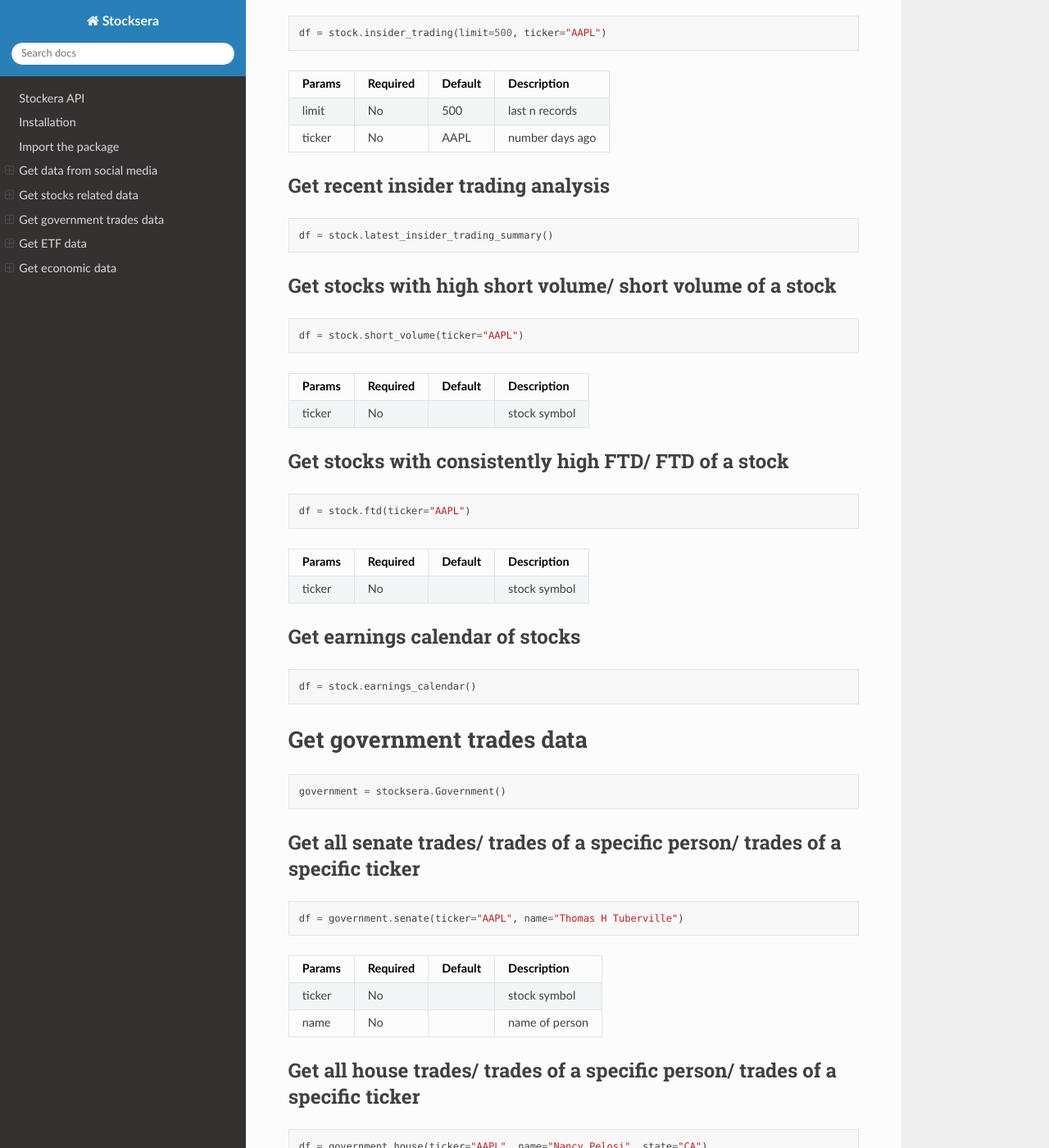
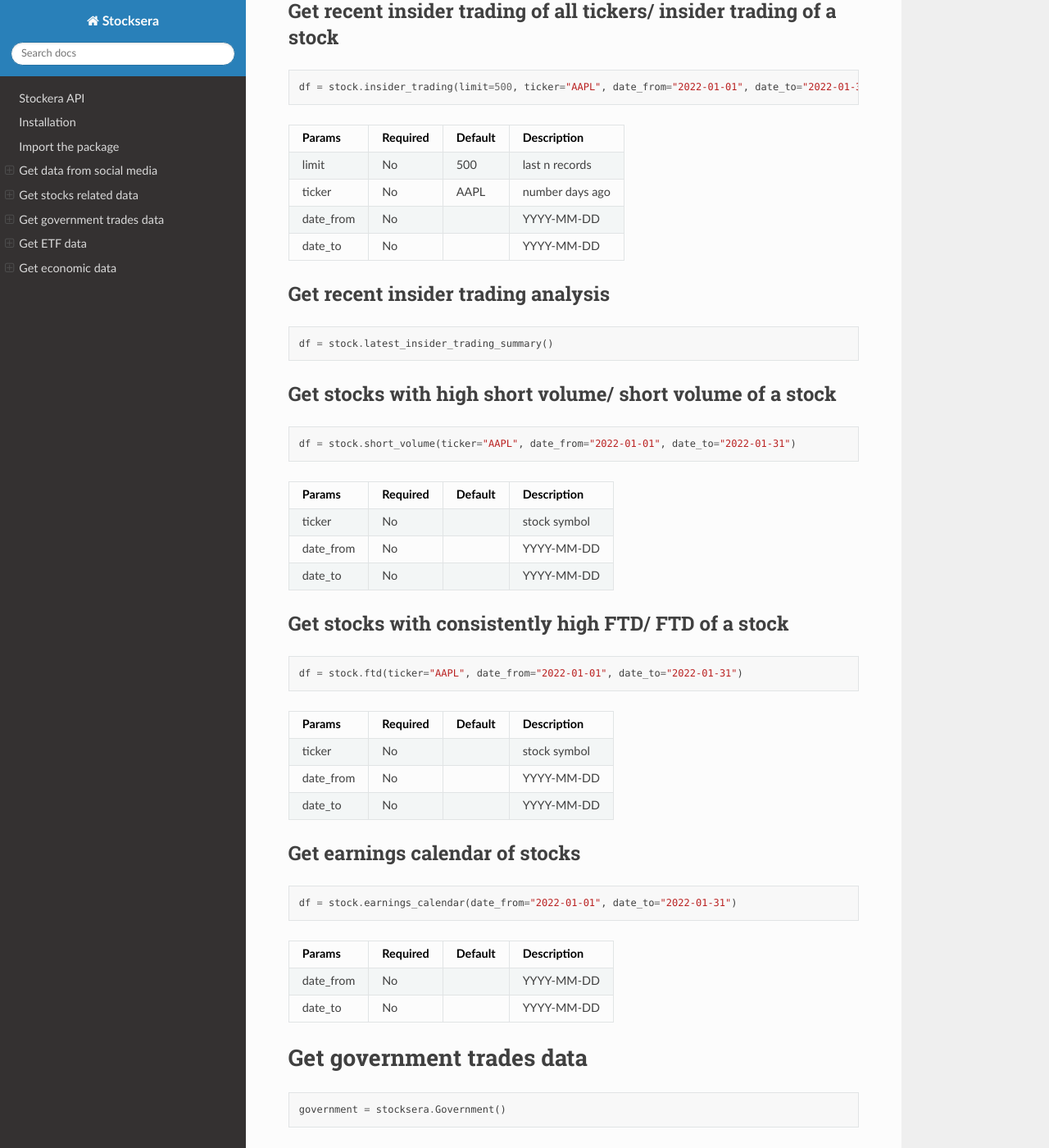
Before and after one commit to guanquann/Stocksera-API, a Sphinx documentation site: the page built from docs/index.rst, in a window 1280 px wide and 1400 px high, scrolled down 2217 px. Shown: the whole window at 82% size. Built offline with Sphinx 7.4.7 and the Read the Docs theme 2.0.0, drawn with Linux system fonts in a browser that asks for light colours; some of the changed text lies outside the part shown.

Commit message:
add more parameters

```diff
--- a/docs/index.rst
+++ b/docs/index.rst
@@ -94,13 +94,17 @@ Get SEC fillings of a stock
 
 .. code-block::
 
-    df = stock.sec_fillings(ticker="AAPL")
+    df = stock.sec_fillings(ticker="AAPL", date_from="2022-01-01", date_to="2022-01-31")
 
-+---------+----------+---------+-----------------+
-| Params  | Required | Default | Description     |
-+=========+==========+=========+=================+
-| ticker  | Yes      | AAPL    | stock symbol    |
-+---------+----------+---------+-----------------+
++-----------+----------+---------+-----------------+
+| Params    | Required | Default | Description     |
++===========+==========+=========+=================+
+| ticker    | Yes      | AAPL    | stock symbol    |
++-----------+----------+---------+-----------------+
+| date_from | No       |         | YYYY-MM-DD      |
++-----------+----------+---------+-----------------+
+| date_to   | No       |         | YYYY-MM-DD      |
++-----------+----------+---------+-----------------+
 
 Get news sentiment of a stock
 *******************************
@@ -120,15 +124,19 @@ Get recent insider trading of all tickers/ insider trading of a stock
 
 .. code-block::
 
-    df = stock.insider_trading(limit=500, ticker="AAPL")
+    df = stock.insider_trading(limit=500, ticker="AAPL", date_from="2022-01-01", date_to="2022-01-31")
 
-+---------+----------+---------+-----------------+
-| Params  | Required | Default | Description     |
-+=========+==========+=========+=================+
-| limit   | No       | 500     | last n records  |
-+---------+----------+---------+-----------------+
-| ticker  | No       | AAPL    | number days ago |
-+---------+----------+---------+-----------------+
++-----------+----------+---------+-----------------+
+| Params    | Required | Default | Description     |
++===========+==========+=========+=================+
+| limit     | No       | 500     | last n records  |
++-----------+----------+---------+-----------------+
+| ticker    | No       | AAPL    | number days ago |
++-----------+----------+---------+-----------------+
+| date_from | No       |         | YYYY-MM-DD      |
++-----------+----------+---------+-----------------+
+| date_to   | No       |         | YYYY-MM-DD      |
++-----------+----------+---------+-----------------+
 
 Get recent insider trading analysis
 ************************************
@@ -142,33 +150,49 @@ Get stocks with high short volume/ short volume of a stock
 
 .. code-block::
 
-    df = stock.short_volume(ticker="AAPL")
+    df = stock.short_volume(ticker="AAPL", date_from="2022-01-01", date_to="2022-01-31")
 
-+---------+----------+---------+-----------------+
-| Params  | Required | Default | Description     |
-+=========+==========+=========+=================+
-| ticker  | No       |         | stock symbol    |
-+---------+----------+---------+-----------------+
++-----------+----------+---------+-----------------+
+| Params    | Required | Default | Description     |
++===========+==========+=========+=================+
+| ticker    | No       |         | stock symbol    |
++-----------+----------+---------+-----------------+
+| date_from | No       |         | YYYY-MM-DD      |
++-----------+----------+---------+-----------------+
+| date_to   | No       |         | YYYY-MM-DD      |
++-----------+----------+---------+-----------------+
 
 Get stocks with consistently high FTD/ FTD of a stock
 ******************************************************
 
 .. code-block::
 
-    df = stock.ftd(ticker="AAPL")
+    df = stock.ftd(ticker="AAPL", date_from="2022-01-01", date_to="2022-01-31")
 
-+---------+----------+---------+-----------------+
-| Params  | Required | Default | Description     |
-+=========+==========+=========+=================+
-| ticker  | No       |         | stock symbol    |
-+---------+----------+---------+-----------------+
++-----------+----------+---------+-----------------+
+| Params    | Required | Default | Description     |
++===========+==========+=========+=================+
+| ticker    | No       |         | stock symbol    |
++-----------+----------+---------+-----------------+
+| date_from | No       |         | YYYY-MM-DD      |
++-----------+----------+---------+-----------------+
+| date_to   | No       |         | YYYY-MM-DD      |
++-----------+----------+---------+-----------------+
 
 Get earnings calendar of stocks
 ********************************
 
 .. code-block::
 
-    df = stock.earnings_calendar()
+    df = stock.earnings_calendar(date_from="2022-01-01", date_to="2022-01-31")
+
++-----------+----------+---------+-----------------+
+| Params    | Required | Default | Description     |
++===========+==========+=========+=================+
+| date_from | No       |         | YYYY-MM-DD      |
++-----------+----------+---------+-----------------+
+| date_to   | No       |         | YYYY-MM-DD      |
++-----------+----------+---------+-----------------+
 
 Get government trades data
 ===========================
@@ -182,32 +206,40 @@ Get all senate trades/ trades of a specific person/ trades of a specific ticker
 
 .. code-block::
 
-    df = government.senate(ticker="AAPL", name="Thomas H Tuberville")
+    df = government.senate(ticker="AAPL", name="Thomas H Tuberville", date_from="2022-01-01", date_to="2022-01-31")
 
-+---------+----------+---------+-----------------+
-| Params  | Required | Default | Description     |
-+=========+==========+=========+=================+
-| ticker  | No       |         | stock symbol    |
-+---------+----------+---------+-----------------+
-| name    | No       |         | name of person  |
-+---------+----------+---------+-----------------+
++-----------+----------+---------+-----------------+
+| Params    | Required | Default | Description     |
++===========+==========+=========+=================+
+| ticker    | No       |         | stock symbol    |
++-----------+----------+---------+-----------------+
+| name      | No       |         | name of person  |
++-----------+----------+---------+-----------------+
+| date_from | No       |         | YYYY-MM-DD      |
++-----------+----------+---------+-----------------+
+| date_to   | No       |         | YYYY-MM-DD      |
++-----------+----------+---------+-----------------+
 
 Get all house trades/ trades of a specific person/ trades of a specific ticker
 ********************************************************************************
 
 .. code-block::
 
-    df = government.house(ticker="AAPL", name="Nancy Pelosi", state="CA")
+    df = government.house(ticker="AAPL", name="Nancy Pelosi", state="CA", date_from="2022-01-01", date_to="2022-01-31")
 
-+---------+----------+---------+---------------------------+
-| Params  | Required | Default | Description               |
-+=========+==========+=========+===========================+
-| ticker  | No       |         | stock symbol              |
-+---------+----------+---------+---------------------------+
-| name    | No       |         | name of person            |
-+---------+----------+---------+---------------------------+
-| state   | No       |         | 2 character district code |
-+---------+----------+---------+---------------------------+
++-----------+----------+---------+---------------------------+
+| Params    | Required | Default | Description               |
++===========+==========+=========+===========================+
+| ticker    | No       |         | stock symbol              |
++-----------+----------+---------+---------------------------+
+| name      | No       |         | name of person            |
++-----------+----------+---------+---------------------------+
+| state     | No       |         | 2 character district code |
++-----------+----------+---------+---------------------------+
+| date_from | No       |         | YYYY-MM-DD                |
++-----------+----------+---------+---------------------------+
+| date_to   | No       |         | YYYY-MM-DD                |
++-----------+----------+---------+---------------------------+
 
 Get ETF data
 ==================
--- a/setup.py
+++ b/setup.py
@@ -3,7 +3,7 @@ from setuptools import setup, find_packages
 
 HERE = pathlib.Path(__file__).parent
 
-VERSION = '0.1.18'
+VERSION = '0.1.19'
 PACKAGE_NAME = 'stocksera'
 AUTHOR = 'Guan Quan'
 AUTHOR_EMAIL = 'stocksera@gmail.com.com'
```
Also changed, not shown: README.md (+46 -29 lines), 2 other files.
